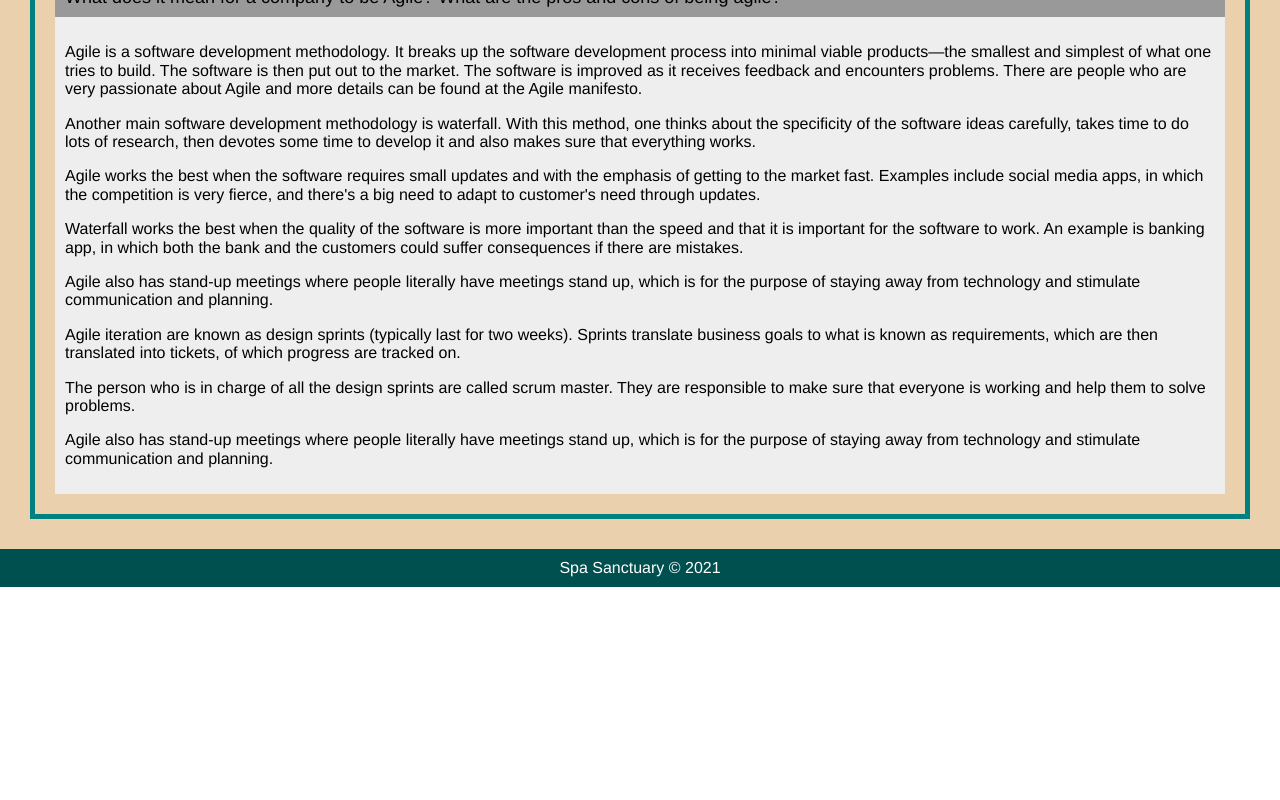
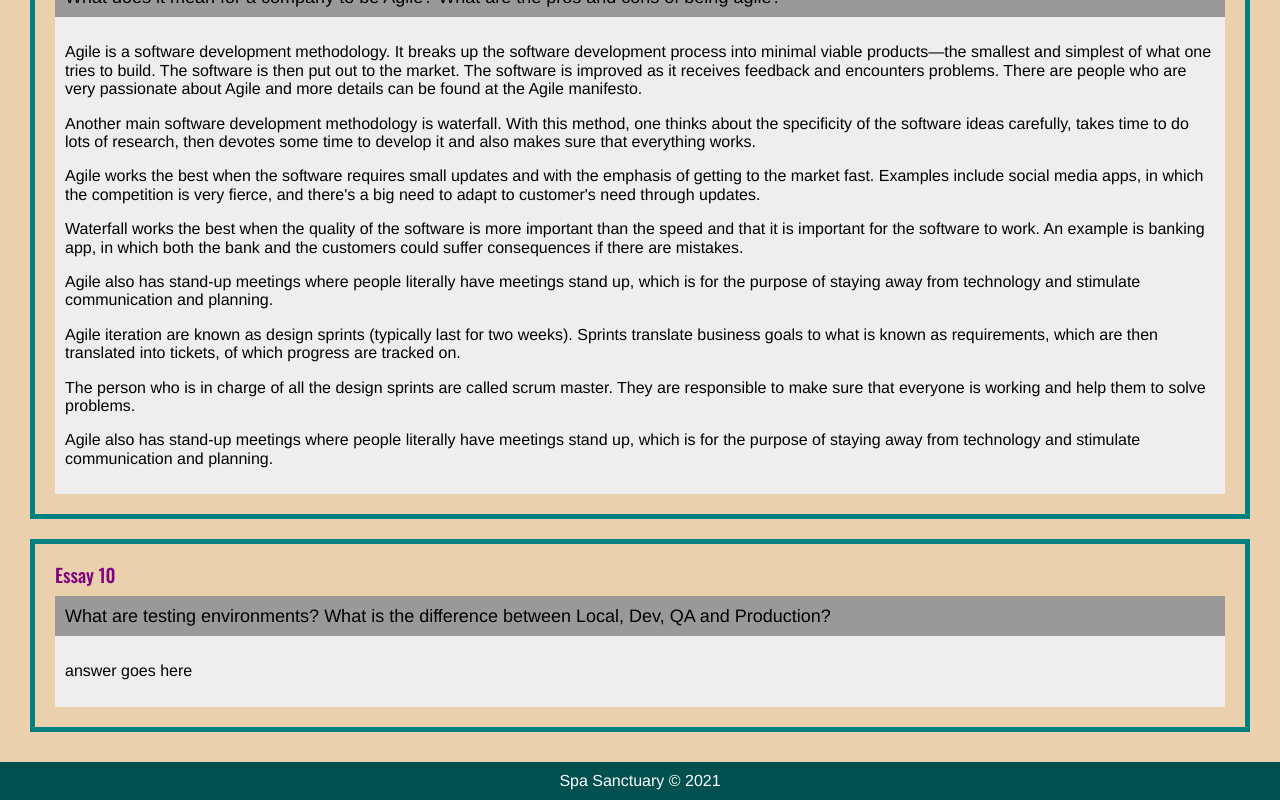
Before and after one commit to aaliyahshen/uclax_web1_aaliyah, a React (Create React App) app: page /homework in a window 1280 px wide. Shown: the part 3743-4543 px from the top of the page. Before the commit the page ends 4330 px from the top, so only its background shows below. Built offline with nearby package versions, Linux system fonts and the light colour scheme.

Commit message:
updated homework essay

```diff
--- a/src/React/Homework/Homework.jsx
+++ b/src/React/Homework/Homework.jsx
@@ -138,6 +138,14 @@ const Homework = () => {
                 <p>Agile also has stand-up meetings where people literally have meetings stand up, which is for the purpose of staying away from technology and stimulate communication and planning.</p>
             </Essay>
 
+            <Essay
+                number= { 10 }
+                question= 'What are testing environments? What is the difference between Local, Dev, QA and Production?'
+            >
+                <p>answer goes here</p>
+            </Essay>
+
+
 
 
 
```
